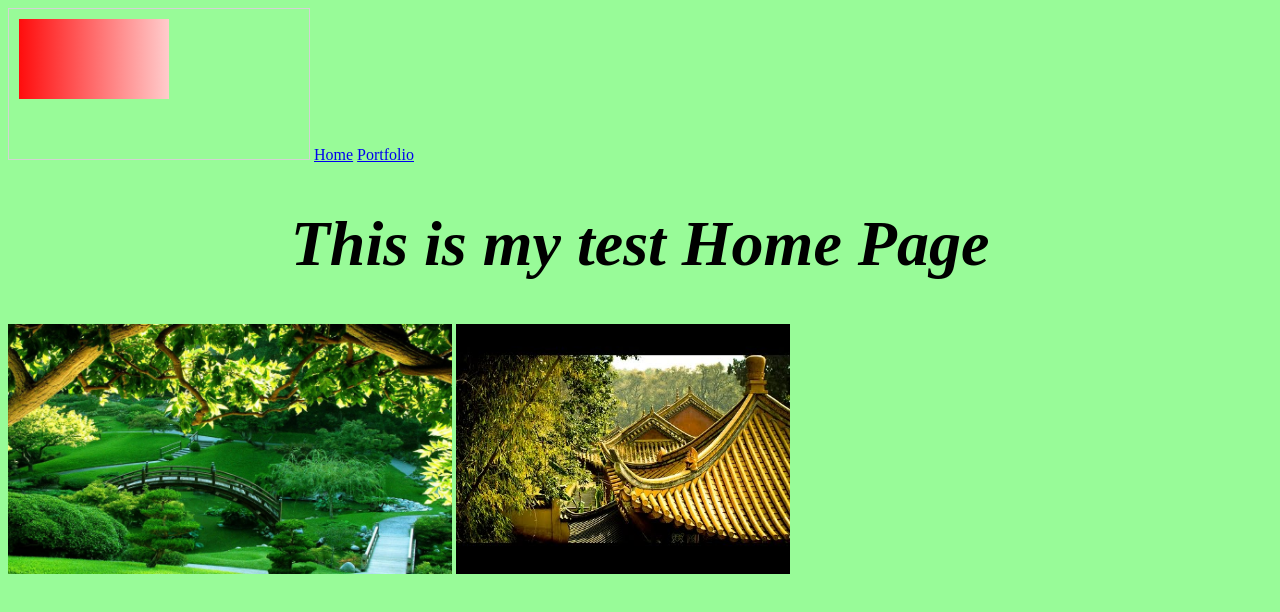
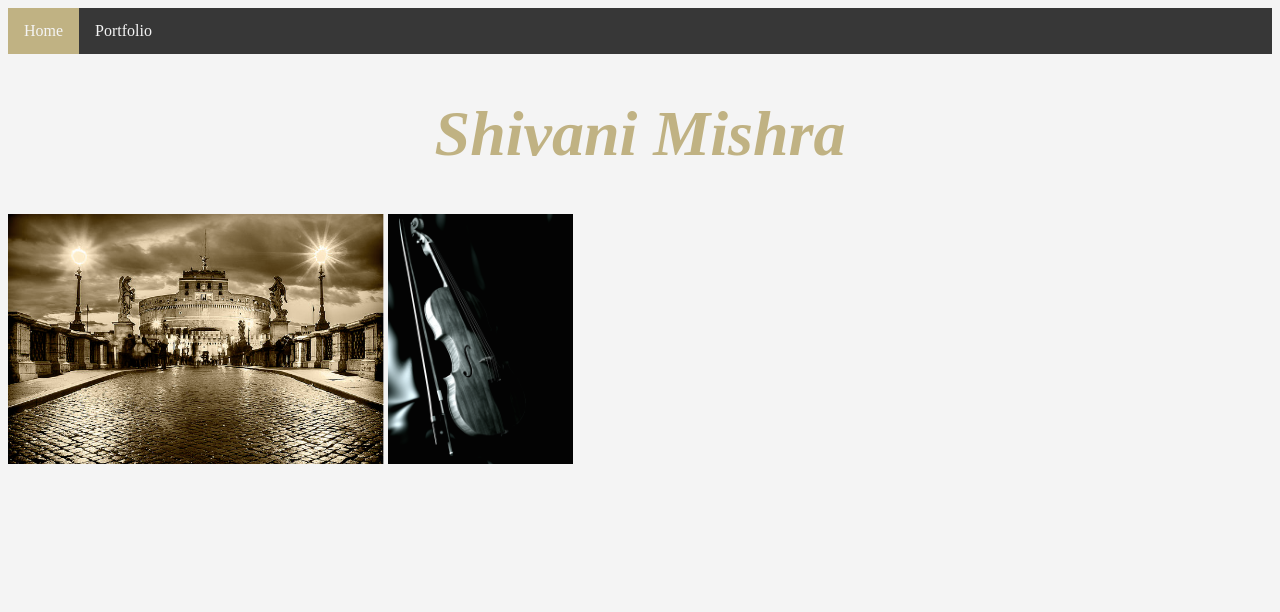
Before and after one commit to smishra8/smishra8.github.io, a plain HTML site: page index.html in a window 1280 px wide. Drawn offline with Linux system fonts and the light colour scheme.

Commit message:
10/09/2016

```diff
--- /dev/null
+++ b/homepage.css
@@ -0,0 +1,42 @@
+body{
+    font-family: "Zapfino";
+    color:#003366;
+      }
+
+h1 {
+    text-align: left;
+    }
+
+ul {
+    list-style-type: none;
+    margin: 0;
+    padding: 0;
+    overflow: hidden;
+    background-color: #373737;
+}
+
+li {
+    float: left;
+}
+
+li a {
+    display: block;
+    color: #F4F4F4;
+    padding: 14px 16px;
+    text-decoration: none;
+}
+
+li a:hover {
+    background-color: #111;
+}
+
+.active {
+    background-color: #C0B283;
+}
+
+th {
+    text-align:center;
+    color:#ffffff;
+    background-color:#003366;
+      border-collapse: collapse;
+  }
--- a/index.html
+++ b/index.html
@@ -3,26 +3,15 @@
   <head>
     <meta charset="utf-8">
     <title>Home</title>
+    <link href="homepage.css" rel="stylesheet" type="text/css" />
   </head>
-  <body style="background-color:palegreen;">
-    <canvas id="myCanvas" style="border:1px solid #d3d3d3;">
-Your browser does not support the HTML5 canvas tag.</canvas>
-
-<script>
-var c = document.getElementById("myCanvas");
-var ctx = c.getContext("2d");
-// Create gradient
-var grd = ctx.createLinearGradient(0,0,200,0);
-grd.addColorStop(0,"red");
-grd.addColorStop(1,"white");
-// Fill with gradient
-ctx.fillStyle = grd;
-ctx.fillRect(10,10,150,80);
-</script>
-    <a href="index.html">Home</a>
-    <a href="portfolio.html">Portfolio</a>
-    <h1 style="text-align:center; font-family:papyrus; font-size:400%;"><i>This is my test Home Page</i></h1>
-    <img src="images/webimg1.jpg" height="250">
-    <img src="images/webimg2.jpg" height= "250">
+  <body style="background-color:#F4F4F4;">
+     <ul>
+  <li><a class="active" href="index.html">Home</a></li>
+  <li><a href="portfolio.html">Portfolio</a></li>
+</ul>
+    <h1 style="text-align:center; font-family:Zapfino; font-size:400%; color:#C0B283;"><i>Shivani Mishra</i></h1>
+    <img src="images/Screen Shot 2016-10-09 at 12.33.35 AM.png" height="250">
+    <img src="images/violinchrome.png" height= "250">
   </body>
 </html>
--- /dev/null
+++ b/portfoliopage.css
@@ -0,0 +1,42 @@
+body{
+    font-family: "Zapfino";
+    color:#003366;
+      }
+
+h1 {
+    text-align: left;
+    }
+
+ul {
+    list-style-type: none;
+    margin: 0;
+    padding: 0;
+    overflow: hidden;
+    background-color: #373737;
+}
+
+li {
+    float: left;
+}
+
+li a {
+    display: block;
+    color: #F4F4F4;
+    padding: 14px 16px;
+    text-decoration: none;
+}
+
+li a:hover {
+    background-color: #111;
+}
+
+.active {
+    background-color: #C0B283;
+}
+
+th {
+    text-align:center;
+    color:#ffffff;
+    background-color:#003366;
+      border-collapse: collapse;
+  }
```
Also changed, not shown: portfolio.html (+8 -8 lines), images/$_32.JPG (added), images/2819_L-piano.jpg (added), images/Screen Shot 2016-10-09 at 12.33.35 AM.png (added), images/antique-camera-and-world-map,1001528.jpg (added), images/photography,photo,antique,books,clock,time-7a7cabfbeb77f4fffb4c56df62174f29_h.jpg (added), images/violinchrome.png (added).
